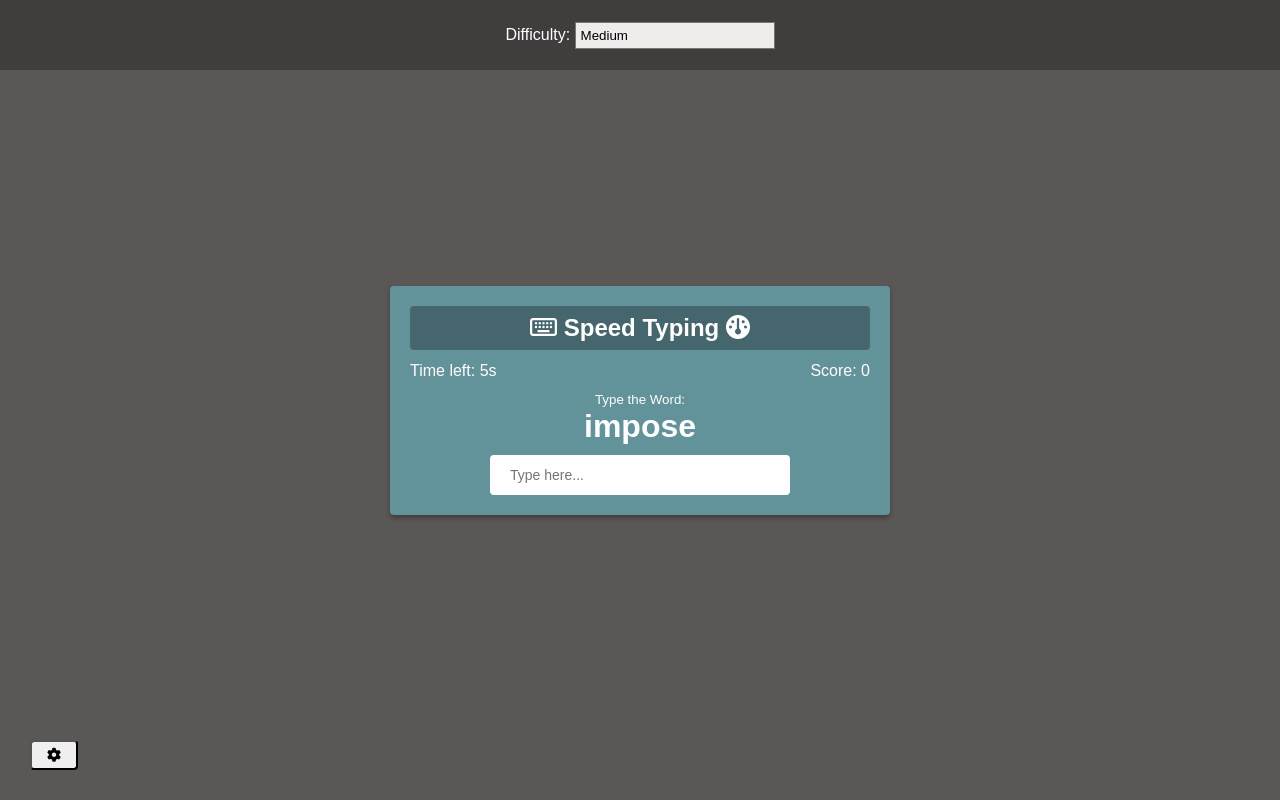
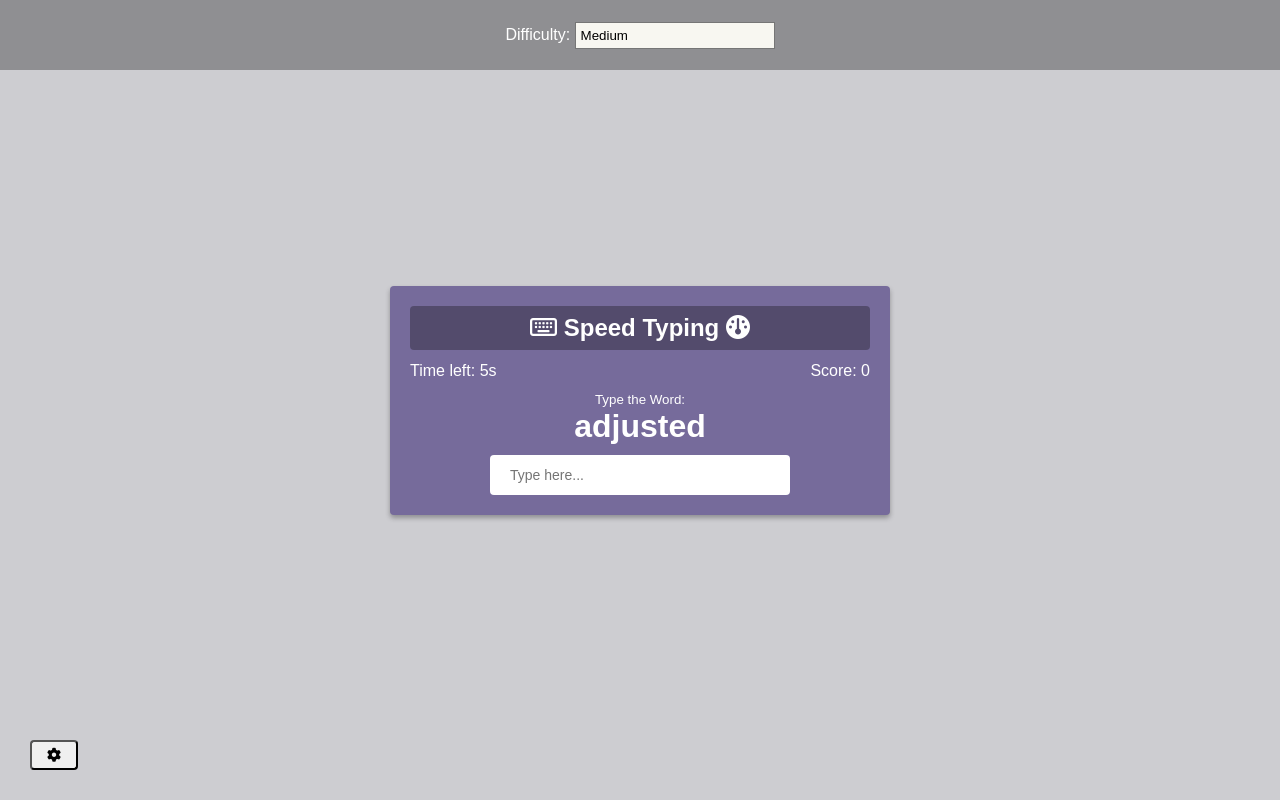
Before and after one commit to vsvang87/SpeedTypingGame, a plain HTML site: page index.html in a window 1280 px wide. Drawn offline with Linux system fonts and the light colour scheme.

Commit message:
01/16/23, change color, change difficulty selecter

```diff
--- a/css/style.css
+++ b/css/style.css
@@ -2,10 +2,10 @@
   box-sizing: border-box;
 }
 :root {
-  --clr-one: #62929a;
-  --clr-two: #363434;
-  --clr-three: #5c5757;
-  --clr-four: #efecec;
+  --clr-one: #766b9b;
+  --clr-two: #af64cc;
+  --clr-three: #cdcdd1;
+  --clr-four: #f8f7f1;
 }
 body {
   background-color: var(--clr-three);
@@ -123,7 +123,7 @@ input {
   z-index: 1;
 }
 .reset-btn {
-  background: var(--clr-three);
+  background: var(--clr-two);
   color: #fff;
   border: none;
   padding: 0.5rem 1.2rem;
@@ -131,5 +131,5 @@ input {
   transition: 0.2s ease;
 }
 .reset-btn:hover {
-  background: var(--clr-two);
+  background: var(--clr-three);
 }
--- a/js/main.js
+++ b/js/main.js
@@ -85,14 +85,25 @@ function updateTime() {
 
 //generate word
 function getRandomWord() {
+  let randomGenerate = words[Math.floor(Math.random() * words.length)];
+
+  /*if (difficultySelect.value === "Easy") {
+    return randomGenerate.filter((word) => word.length <= 5);
+  } else if (difficultySelect.value === "Medium") {
+    return randomGenerate.filter((word) => word.length <= 8);
+  } else if (difficultySelect.value === "Hard") {
+    return randomGenerate.filter((word) => word.length <= 12);
+  }*/
+
   return words[Math.floor(Math.random() * words.length)];
 }
+
 //display random word to HTML
-function addWordToDOM() {
+function displayWordHtml() {
   randomWord = getRandomWord();
   word.innerHTML = randomWord;
 }
-addWordToDOM();
+displayWordHtml();
 
 //update scores
 function updateScore() {
@@ -105,7 +116,7 @@ text.addEventListener("input", (e) => {
   //check to see if input text is equal to the word
   if (inputText === randomWord) {
     //generate random if input matches
-    addWordToDOM();
+    displayWordHtml();
     //update scores
     updateScore();
 
@@ -116,9 +127,9 @@ text.addEventListener("input", (e) => {
     if (difficulty === "easy") {
       time += 5;
     } else if (difficulty === "medium") {
+      time += 4;
+    } else if (difficulty === "hard") {
       time += 3;
-    } else if (difficulty === "hard") {
-      time += 2;
     }
     updateTime();
   }
```
